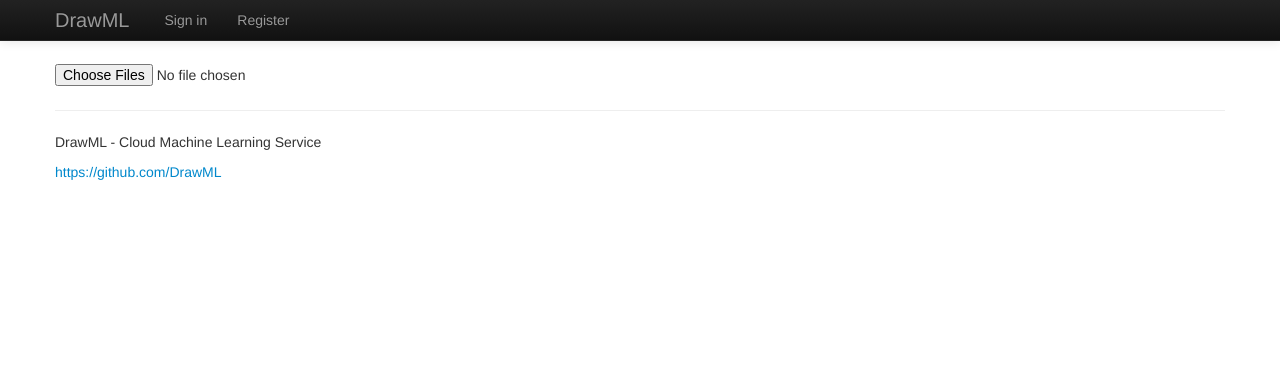
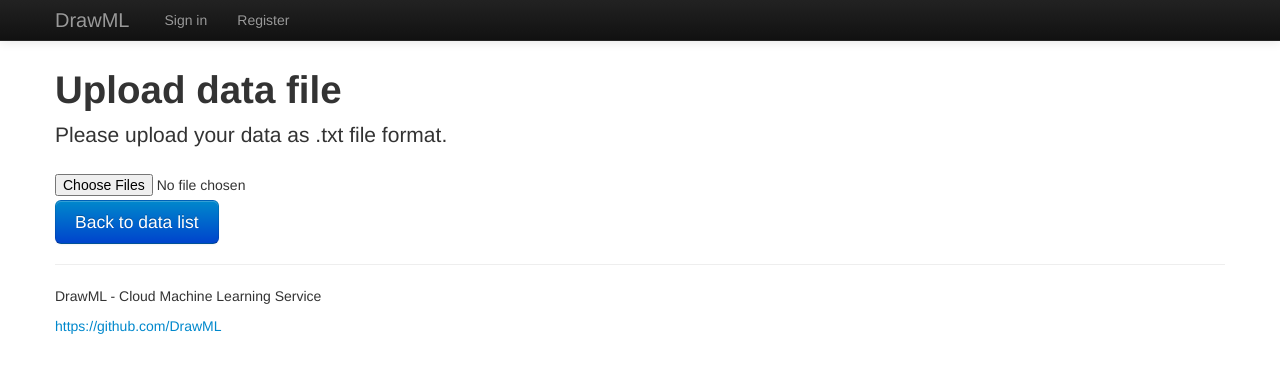
Before and after one commit to DrawML/was-flask, a Flask app: template app/templates/data/upload.html in a window 1280 px wide. Shown: the top 373 px of the page. Run offline with Flask 2, Linux system fonts and the light colour scheme; the template is opened without the code that fills it, so the values that code supplies are empty; parts of the project's set-up code (start-up, migrations or seed data) failed here and were passed over; some libraries are stand-ins or nearby versions.

Commit message:
Improve upload UI

```diff
--- a/app/templates/data/upload.html
+++ b/app/templates/data/upload.html
@@ -2,12 +2,17 @@
 {% set active_page = "data" %}
 {% block body %}
 
+<h1>Upload data file</h1>
+<p class="lead">Please upload your data as .txt file format.</p>
+
 <div id="progressBox">
-    <div>In progress... (<span id="progress">0%</span>)</div>
+    <div>In progress... (<span id="file_name"></span>/<span id="progress">0%</span>)</div>
     <progress class="progress" value="0" max="100" aria-describedby="example-caption-1"></progress>
 </div>
 
-<input id="fileupload" type="file" name="file" data-url="/data/" multiple>
+<input id="fileupload" type="file" accept=".txt" name="file" data-url="/data/" multiple>
+    <div id="message"></div>
+    <a href="{{ url_for('data.get_all') }}" class="btn btn-large btn-primary">Back to data list</a>
 
 <script src="//ajax.googleapis.com/ajax/libs/jquery/1.9.1/jquery.min.js"></script>
 <script src="/static/javascripts/vendor/jquery.ui.widget.js"></script>
@@ -20,11 +25,13 @@
         method:'POST'
     })
         .on('fileuploadstart', function (e, data) {
+            $("#file_name").text(data.files[0].name);
             $("#progressBox").show();
         })
         .on('fileuploaddone', function (e, data) {
             $('#progress').html("<span style='color: blue;'>100%</span>");
-            alert('Uploading Complete');
+            $('#message').html('<div class="alert alert-success">Uploading Complete!</div>');
+            // alert('Uploading Complete');
             console.log(data);
         })
         .on('fileuploadfail', function (e, data) {
@@ -35,7 +42,8 @@
                 type: 'DELETE'
             });
             $('#progress').html("<span style='color: red;'>FAIL</span>");
-            alert('Uploading Fail');
+            $('#message').html('<div class="alert alert-error">Uploading Fail</div>');
+            // alert('Uploading Fail');
         })
         .on('fileuploadchunksend', function (e, data) {})
         .on('fileuploadchunkdone', function (e, data) {
```
